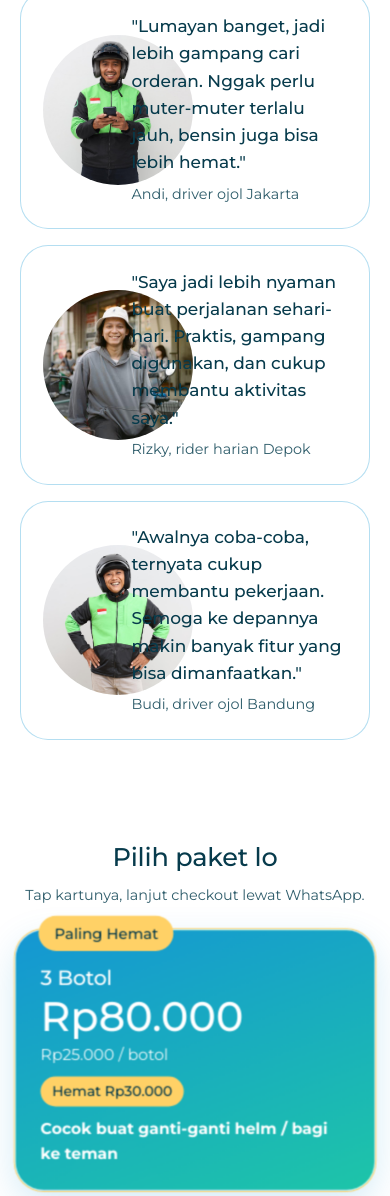
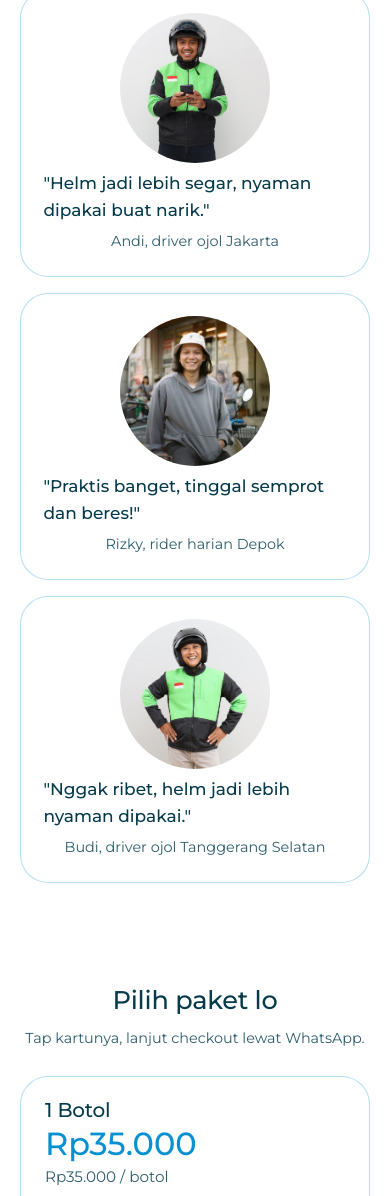
Before and after one commit to AdityaWs/helmate, a plain HTML site: page index.html in a window 390 px wide. Shown: the part 2764-3960 px from the top of the page. Drawn offline with Linux system fonts and the light colour scheme.

Commit message:
fix: mobile ui issue, testimony writing

```diff
--- a/index.html
+++ b/index.html
@@ -78,18 +78,18 @@
     <div class="stack">
         <figure class="glass testi">
             <img src="img/andi.jfif" class="avatar">
-            <blockquote>"Lumayan banget, jadi lebih gampang cari orderan. Nggak perlu muter-muter terlalu jauh, bensin juga bisa lebih hemat."</blockquote>
+            <blockquote>"Helm jadi lebih segar, nyaman dipakai buat narik."</blockquote>
             <figcaption>Andi, driver ojol Jakarta</figcaption>
         </figure>
         <figure class="glass testi">
             <img src="img/rizky.jfif" class="avatar">
-            <blockquote>"Saya jadi lebih nyaman buat perjalanan sehari-hari. Praktis, gampang digunakan, dan cukup membantu aktivitas saya."</blockquote>
+            <blockquote>"Praktis banget, tinggal semprot dan beres!"</blockquote>
             <figcaption>Rizky, rider harian Depok</figcaption>
         </figure>
         <figure class="glass testi">
             <img src="img/budi.jfif" class="avatar">
-            <blockquote>"Awalnya coba-coba, ternyata cukup membantu pekerjaan. Semoga ke depannya makin banyak fitur yang bisa dimanfaatkan."</blockquote>
-            <figcaption>Budi, driver ojol Bandung</figcaption>
+            <blockquote>"Nggak ribet, helm jadi lebih nyaman dipakai."</blockquote>
+            <figcaption>Budi, driver ojol Tanggerang Selatan</figcaption>
         </figure>
     </div>
   </section>
--- a/style.css
+++ b/style.css
@@ -122,7 +122,7 @@ img.empty { color: transparent; font-size: 0; background: var(--sky); border: 2p
 .score { font-size: 2.6rem; font-weight: 500; color: var(--blue); }
 .stars { color: #f5a623; font-size: 1.3rem; letter-spacing: 2px; }
 .rating p { margin: 0; font-size: .9rem; color: var(--ink-soft); }
-.testi { margin: 0; padding: 1.4rem; display: grid; grid-template-columns: 72px 1fr; gap: .4rem 1rem; align-items: center; }
+.testi { margin: 0; padding: 1.4rem; display: flex; flex-direction: column; grid-template-columns: 150px 1fr; gap: .4rem 1rem; align-items: center; }
 .avatar {
   grid-row: span 2; width: 150px; height: 150px; border-radius: 50%;
   display: grid; place-items: center; font-size: .8rem; font-weight: 700; color: var(--ink-soft);
@@ -150,7 +150,8 @@ img.empty { color: transparent; font-size: 0; background: var(--sky); border: 2p
 .price.best {
   background: linear-gradient(160deg, rgba(8,145,209,.95), rgba(18,194,164,.95));
   color: var(--white); border-color: rgba(255,255,255,.7);
-  padding-top: 2.2rem; order: -1;
+  padding-top: 2.2rem;
+  margin-top: 1rem;
   transform: scale(1.03);
 }
 .price.best:hover { transform: scale(1.03) translateY(-3px); }
@@ -188,7 +189,7 @@ img.empty { color: transparent; font-size: 0; background: var(--sky); border: 2p
   .steps { grid-template-columns: repeat(3, 1fr); }
   .step { flex-direction: column; text-align: center; }
   .pricing { grid-template-columns: repeat(3, 1fr); align-items: stretch; }
-  .price.best { order: 0; }
+  .price.best { order: 0; margin-top: 0; }
   .testi { grid-template-columns: 1fr; text-align: center; justify-items: center; }
   .avatar { grid-row: auto; object-fit: cover; }
 }
```
